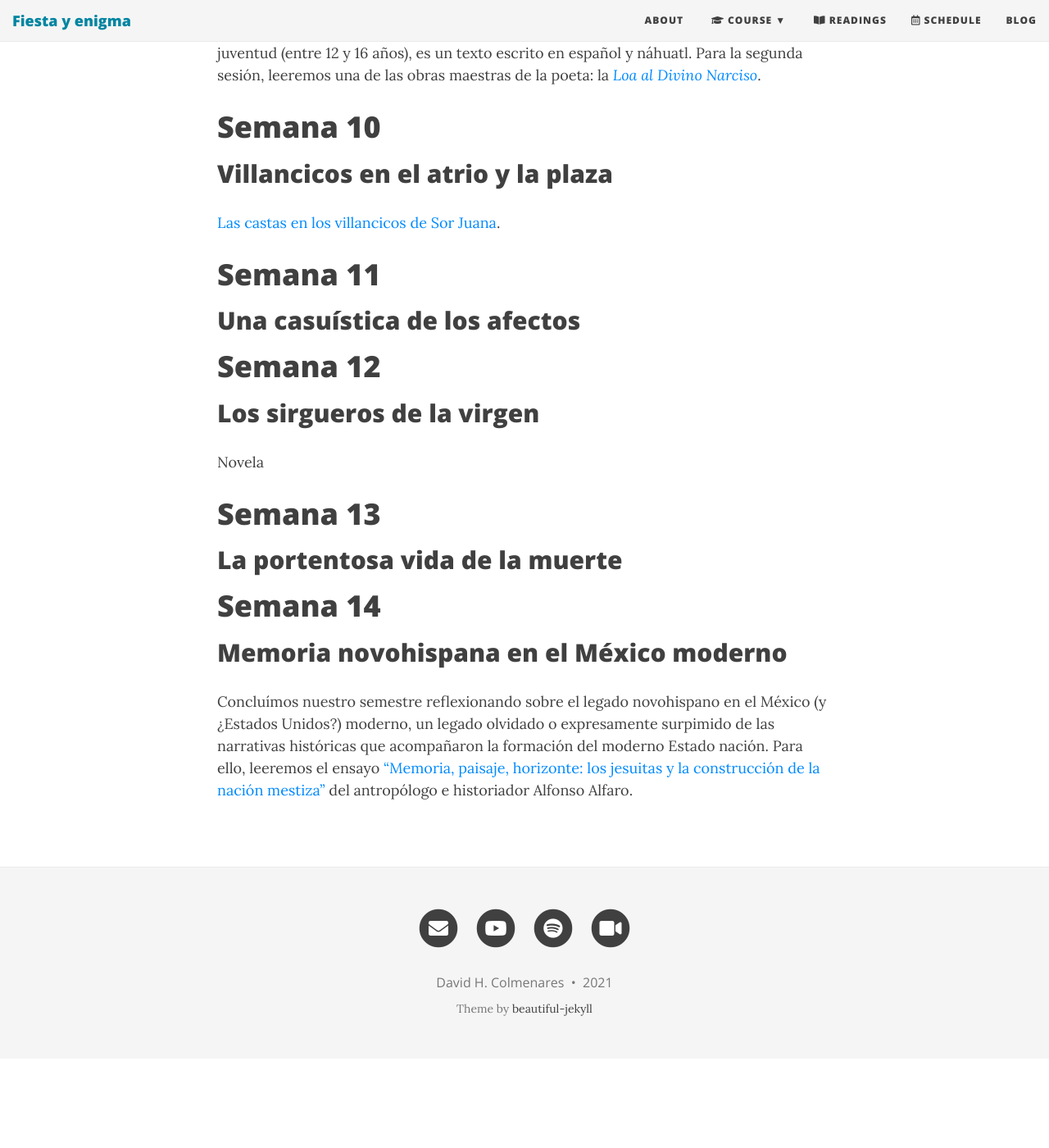
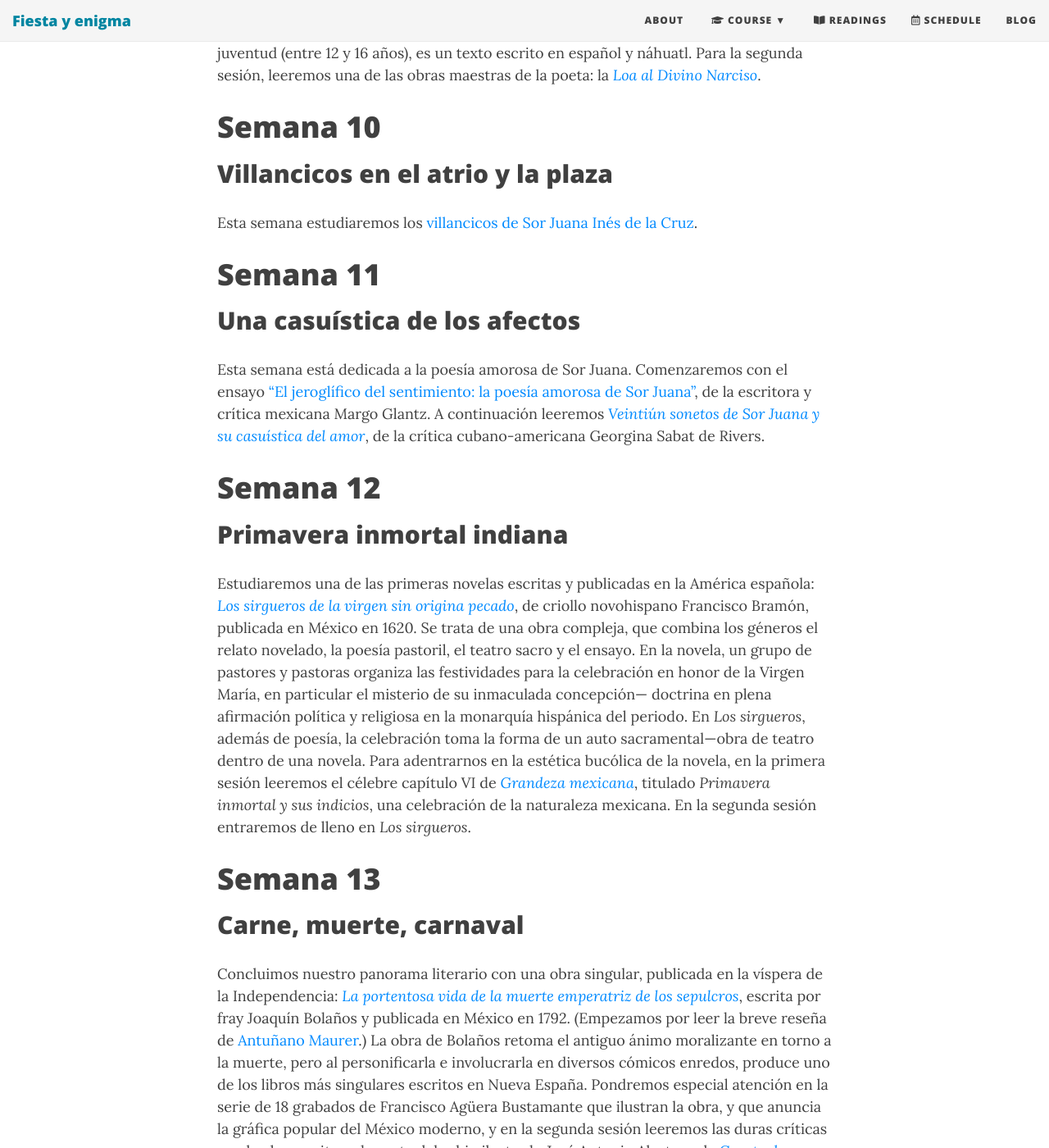
Before and after one commit to Hipomenes/novohispana, a Jekyll site: the page built from syllabus.md, in a window 1280 px wide and 1400 px high, scrolled down 5807 px. Shown: the whole window at 82% size. Built offline with Jekyll 4.4.1, drawn with Linux system fonts in a browser that asks for light colours; nearby versions of some CDN libraries; before the commit the page ends 7098 px from its top, so only the background shows below that; some of the changed text lies outside the part shown.

Commit message:
Update syllabus.md

```diff
--- a/syllabus.md
+++ b/syllabus.md
@@ -104,24 +104,30 @@ Esta semana tornamos nuestra atención a la figura más importante de las letras
 
 ## Villancicos en el atrio y la plaza
 
-[Las castas en los villancicos de Sor Juana](http://ezproxy.bu.edu/login?url=https://www.jstor.org/stable/24326828).
+Esta semana estudiaremos los [villancicos de Sor Juana Inés de la Cruz](http://ezproxy.bu.edu/login?url=https://www.jstor.org/stable/24326828).
 
 # Semana 11
 
 ## Una casuística de los afectos
 
+Esta semana está dedicada a la poesía amorosa de Sor Juana. Comenzaremos con el ensayo ["El jeroglífico del sentimiento: la poesía amorosa de Sor Juana"](), de la escritora y crítica mexicana Margo Glantz. A continuación leeremos [*Veintiún sonetos de Sor Juana y su casuística del amor*](http://www.cervantesvirtual.com/obra-visor/veintin-sonetos-de-sor-juana-y-su-casustica-del-amor-0/html/30ed4dee-44ae-438c-8caa-9327ca1791ee_8.html#I_0_), de la crítica cubano-americana Georgina Sabat de Rivers.
+
 # Semana 12
 
-## Los sirgueros de la virgen
+## Primavera inmortal indiana
 
-Novela
+Estudiaremos una de las primeras novelas escritas y publicadas en la América española: [*Los sirgueros de la virgen sin origina pecado*](), de criollo novohispano Francisco Bramón, publicada en México en 1620. Se trata de una obra compleja, que combina los géneros el relato novelado, la poesía pastoril, el teatro sacro y el ensayo. En la novela, un grupo de pastores y pastoras organiza las festividades para la celebración en honor de la Virgen María, en particular el misterio de su inmaculada concepción--- doctrina en plena afirmación política y religiosa en la monarquía hispánica del periodo. En *Los sirgueros*, además de poesía, la celebración toma la forma de un auto sacramental---obra de teatro dentro de una novela. Para adentrarnos en la estética bucólica de la novela, en la primera sesión leeremos el célebre capítulo VI de [*Grandeza mexicana*](), titulado *Primavera inmortal y sus indicios*, una celebración de la naturaleza mexicana. En la segunda sesión entraremos de lleno en *Los sirgueros*.
 
 # Semana 13
 
-## La portentosa vida de la muerte
+## Carne, muerte, carnaval
+
+Concluimos nuestro panorama literario con una obra singular, publicada en la víspera de la Independencia: [*La portentosa vida de la muerte emperatriz de los sepulcros*](), escrita por fray Joaquín Bolaños y publicada en México en 1792. (Empezamos por leer la breve reseña de [Antuñano Maurer](https://www.revistadelauniversidad.mx/articles/de3214a6-4d78-4f72-a3dc-2c1ab062f35c/la-portentosa-vida-de-la-muerte).) La obra de Bolaños retoma el antiguo ánimo moralizante en torno a la muerte, pero al personificarla e involucrarla en diversos cómicos enredos, produce uno de los libros más singulares escritos en Nueva España. Pondremos especial atención en la serie de 18 grabados de Francisco Agüera Bustamante que ilustran la obra, y que anuncia la gráfica popular del México moderno, y en la segunda sesión leeremos las duras críticas que la obra sucitara de parte del sabio ilustrado José Antonio Alzate en la [*Gaceta de México*](), una de las primeras publicaciones científicas de México.
 
 # Semana 14
 
 ## Memoria novohispana en el México moderno
 
 Concluímos nuestro semestre reflexionando sobre el legado novohispano en el México (y ¿Estados Unidos?) moderno, un legado olvidado o expresamente surpimido de las narrativas históricas que acompañaron la formación del moderno Estado nación. Para ello, leeremos el ensayo ["Memoria, paisaje, horizonte: los jesuitas y la construcción de la nación mestiza"](http://ezproxy.bu.edu/login?url=https://www.jstor.org/stable/24318862) del antropólogo e historiador Alfonso Alfaro.
+
+---
```
